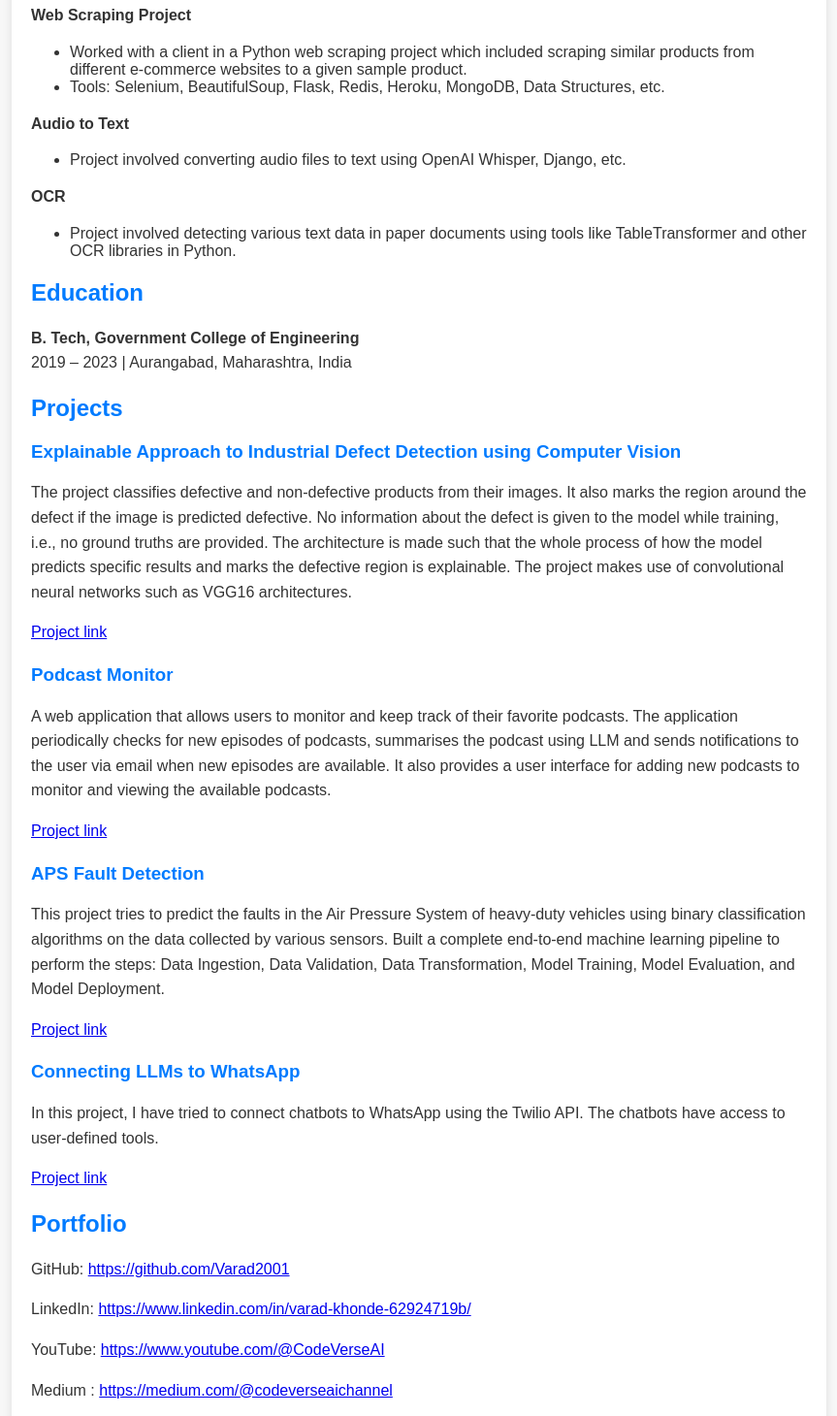
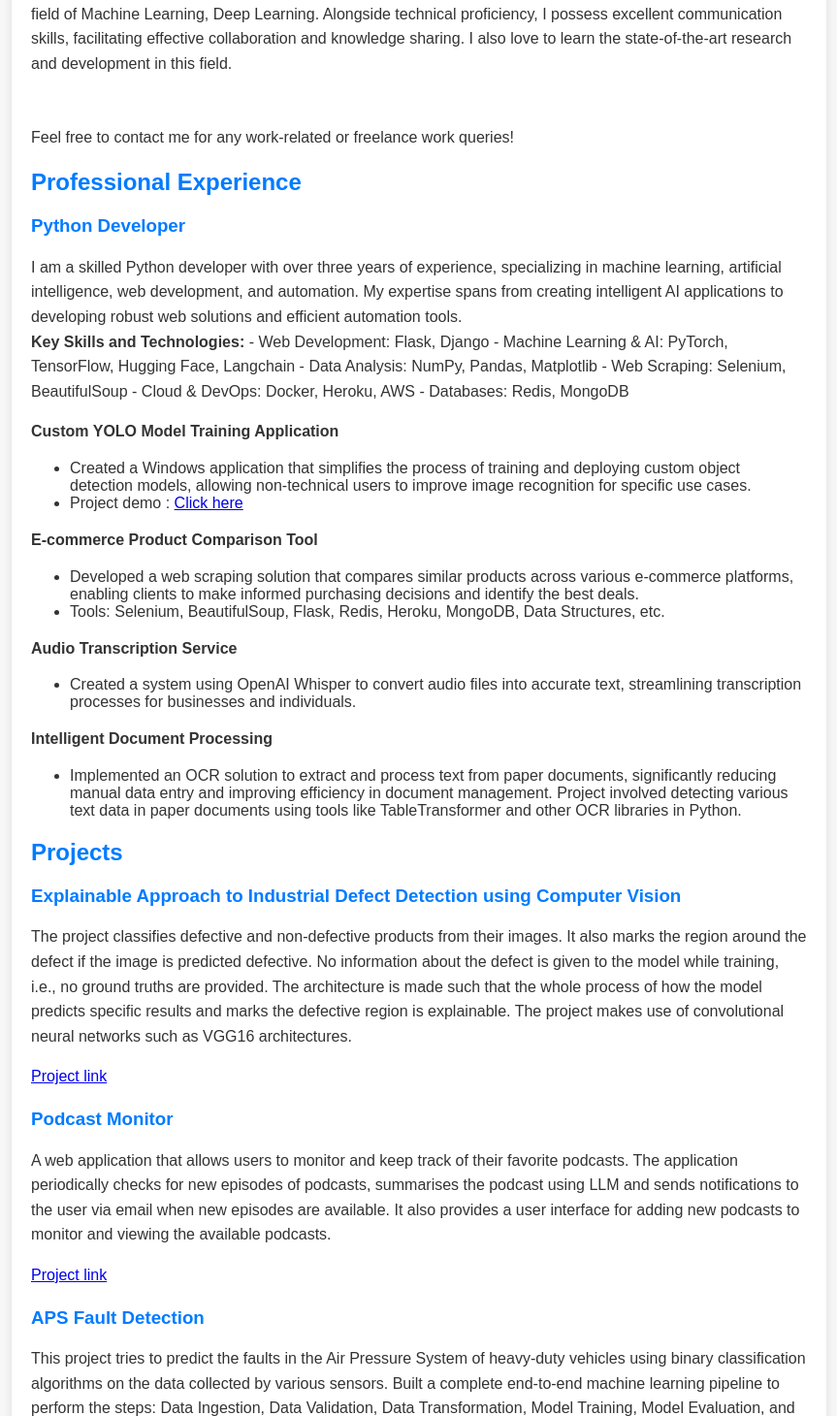
Before and after one commit to Varad2001/Varad2001.github.io, a plain HTML site: page index.html in a window 1280 px wide. Shown: the part 604-2064 px from the top of the page at 97% size, without its empty margins (208-1071 px from the left). Drawn offline with Linux system fonts and the light colour scheme; a script that the page names is missing.

Commit message:
yolo project + x profile + work experience description added

```diff
--- a/index.html
+++ b/index.html
@@ -50,6 +50,17 @@
 <header>
     <h1>Varad Khonde</h1>
     <p>Personal Branding | Bio & Work</p>
+
+
+    <section>
+        <h2>Social Links</h2>
+        <p>GitHub: <a href="https://github.com/Varad2001">https://github.com/Varad2001</a></p>
+        <p>LinkedIn: <a href="https://www.linkedin.com/in/varad-khonde-62924719b/">https://www.linkedin.com/in/varad-khonde-62924719b/</a></p>
+        <p>YouTube: <a href="https://www.youtube.com/@CodeVerseAI">https://www.youtube.com/@CodeVerseAI</a></p>
+        <p>Medium : <a href="https://medium.com/@codeverseaichannel">https://medium.com/@codeverseaichannel</a></p>
+        <p>X (Twitter) : <a href="https://x.com/varadkhonde">https://x.com/varadkhonde</a></p>
+    </section>
+
 </header>
 
 <div class="container">
@@ -62,60 +73,69 @@
 
     <section>
         <h2>Professional Experience</h2>
+        <h3>Python Developer</h3>
+        <p>I am a skilled Python developer with over three years of experience, specializing in machine learning, artificial intelligence, web development, and automation. My expertise spans from creating intelligent AI applications to developing robust web solutions and efficient automation tools.
+            <br>
+            <b>Key Skills and Technologies:</b>
+            - Web Development: Flask, Django
+            - Machine Learning & AI: PyTorch, TensorFlow, Hugging Face, Langchain
+            - Data Analysis: NumPy, Pandas, Matplotlib
+            - Web Scraping: Selenium, BeautifulSoup
+            - Cloud & DevOps: Docker, Heroku, AWS
+            - Databases: Redis, MongoDB
+        </p>
         <div class="experience">
-            <h3>Python Developer</h3>
-            <p><strong>Web Scraping Project</strong></p>
+            <p><strong>Custom YOLO Model Training Application</strong></p>
             <ul>
-                <li>Worked with a client in a Python web scraping project which included scraping similar products from different e-commerce websites to a given sample product.</li>
+                <li>   Created a Windows application that simplifies the process of training and deploying custom object detection models, allowing non-technical users to improve image recognition for specific use cases.
+                </li>
+                <li>Project demo : <a href="https://drive.google.com/file/d/1XH6totKKmGNSdBGHoIQuI2ouiT0wNDwo/view?usp=sharing">Click here</a></li>
+            </ul>
+            <p><strong>E-commerce Product Comparison Tool</strong></p>
+            <ul>
+                <li>   Developed a web scraping solution that compares similar products across various e-commerce platforms, enabling clients to make informed purchasing decisions and identify the best deals.</li>
                 <li>Tools: Selenium, BeautifulSoup, Flask, Redis, Heroku, MongoDB, Data Structures, etc.</li>
             </ul>
-            <p><strong>Audio to Text</strong></p>
+            <p><strong>Audio Transcription Service</strong></p>
             <ul>
-                <li>Project involved converting audio files to text using OpenAI Whisper, Django, etc.</li>
+                <li>   Created a system using OpenAI Whisper to convert audio files into accurate text, streamlining transcription processes for businesses and individuals.</li>
             </ul>
-            <p><strong>OCR</strong></p>
+            <p><strong>Intelligent Document Processing</strong></p>
             <ul>
-                <li>Project involved detecting various text data in paper documents using tools like TableTransformer and other OCR libraries in Python.</li>
+                <li>Implemented an OCR solution to extract and process text from paper documents, significantly reducing manual data entry and improving efficiency in document management. Project involved detecting various text data in paper documents using tools like TableTransformer and other OCR libraries in Python.</li>
             </ul>
         </div>
     </section>
 
     <section>
-        <h2>Education</h2>
-        <p><strong>B. Tech, Government College of Engineering</strong><br>2019 – 2023 | Aurangabad, Maharashtra, India</p>
-    </section>
-
-    <section>
         <h2>Projects</h2>
         <div class="project">
-            <h3>Explainable Approach to Industrial Defect Detection using Computer Vision</h3>
+            <h3><b>Explainable Approach to Industrial Defect Detection using Computer Vision</b></h3>
             <p>The project classifies defective and non-defective products from their images. It also marks the region around the defect if the image is predicted defective. No information about the defect is given to the model while training, i.e., no ground truths are provided. The architecture is made such that the whole process of how the model predicts specific results and marks the defective region is explainable. The project makes use of convolutional neural networks such as VGG16 architectures.</p>
             <p><a href="https://github.com/Varad2001/Defect_detection">Project link</a></p>
         </div>
         <div class="project">
-            <h3>Podcast Monitor</h3>
+            <h3><b>Podcast Monitor</b></h3>
             <p>A web application that allows users to monitor and keep track of their favorite podcasts. The application periodically checks for new episodes of podcasts, summarises the podcast using LLM and sends notifications to the user via email when new episodes are available. It also provides a user interface for adding new podcasts to monitor and viewing the available podcasts.</p>
             <p><a href="https://github.com/Varad2001/PodSum">Project link</a></p>
         </div>
 
         <div class="project">
-            <h3>APS Fault Detection</h3>
+            <h3><b>APS Fault Detection</b></h3>
             <p>This project tries to predict the faults in the Air Pressure System of heavy-duty vehicles using binary classification algorithms on the data collected by various sensors. Built a complete end-to-end machine learning pipeline to perform the steps: Data Ingestion, Data Validation, Data Transformation, Model Training, Model Evaluation, and Model Deployment.</p>
             <p><a href="https://github.com/Varad2001/aps-fault-detection">Project link</a></p>
         </div>
         <div class="project">
-            <h3>Connecting LLMs to WhatsApp</h3>
+            <h3><b>Connecting LLMs to WhatsApp</b></h3>
             <p>In this project, I have tried to connect chatbots to WhatsApp using the Twilio API. The chatbots have access to user-defined tools.</p>
             <p><a href="https://github.com/Varad2001/whatsapp-chatbot/tree/readme">Project link</a></p>
         </div>
     </section>
 
+
     <section>
-        <h2>Portfolio</h2>
-        <p>GitHub: <a href="https://github.com/Varad2001">https://github.com/Varad2001</a></p>
-        <p>LinkedIn: <a href="https://www.linkedin.com/in/varad-khonde-62924719b/">https://www.linkedin.com/in/varad-khonde-62924719b/</a></p>
-        <p>YouTube: <a href="https://www.youtube.com/@CodeVerseAI">https://www.youtube.com/@CodeVerseAI</a></p>
-        <p>Medium : <a href="https://medium.com/@codeverseaichannel">https://medium.com/@codeverseaichannel</a></p>
+        <h2>Education</h2>
+        <p><strong>B. Tech, Government College of Engineering</strong><br>2019 – 2023 | Aurangabad, Maharashtra, India</p>
     </section>
 
 
@@ -163,6 +183,7 @@ Let us connect!</div>
     <section>
         <h2>Contact</h2>
         <p>Email: <a href="mailto:varadkhonde@gmail.com">varadkhonde@gmail.com</a></p>
+        <p>OR Feel free to message using any social media platforms mentioned above!</p>
         <p>Location: Chatrapati SambhajiNagar, Maharashtra, India</p>
 
     </section>
```
